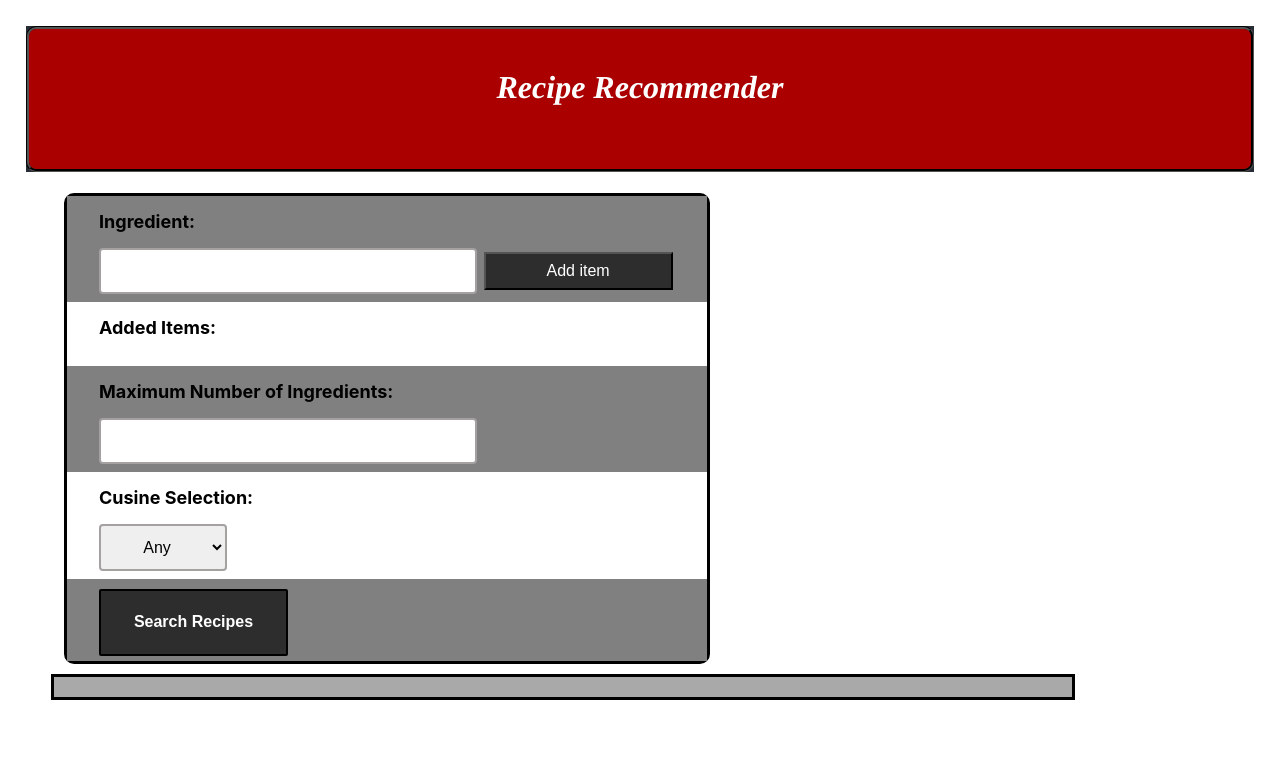
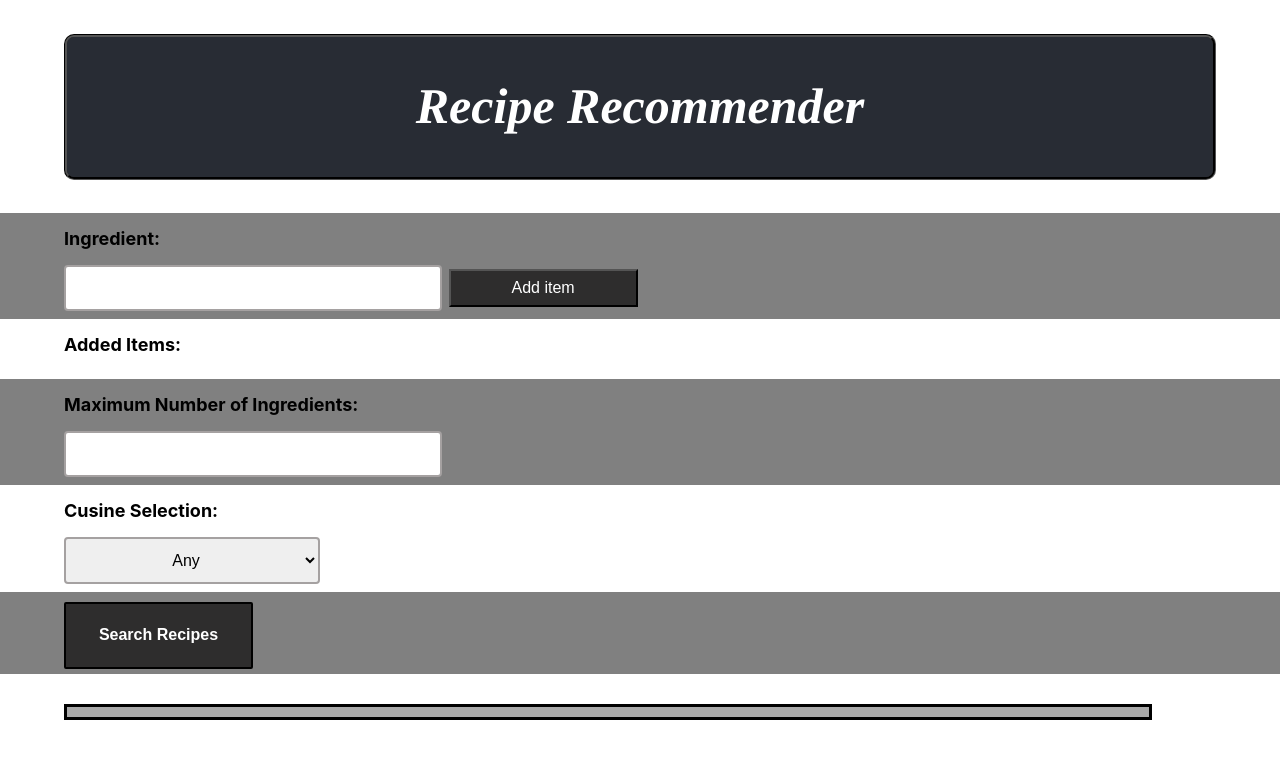
Before and after one commit to gokul-koganti/Recipe_Recommender, a React (Create React App) app in the folder frontend/: page / in a window 1280 px wide. Shown: the top 758 px of the page. Built offline with nearby package versions, Linux system fonts and the light colour scheme.

Commit message:
Update App.css
Made the file more readable. Made few changes in the styles and naming convention

```diff
--- a/frontend/src/App.css
+++ b/frontend/src/App.css
@@ -1,228 +1,240 @@
-.App {
-  text-align: center;
-}
+/* Styling for the head component */
+#head{
 
-.App-logo {
-  height: 40vmin;
-  pointer-events: none;
-}
+  background-color: #282c34;
 
-@media (prefers-reduced-motion: no-preference) {
-  .App-logo {
-    animation: App-logo-spin infinite 20s linear;
-  }
-}
+  height: 100px;
+  padding-top: 40px;
+  margin-left: 5%;
+  margin-right: 5%;
+  justify-content: center;
 
-.App-header {
-  background-color: #282c34;
-  min-height: 100vh;
-  display: flex;
-  flex-direction: column;
-  align-items: center;
-  justify-content: center;
-  font-size: calc(10px + 2vmin);
-  color: white;
-}
-
-.App-link {
-  color: #61dafb;
-}
-
-@keyframes App-logo-spin {
-  from {
-    transform: rotate(0deg);
-  }
-  to {
-    transform: rotate(360deg);
-  }
-}
-
-
-
-#head{
-  padding-top: 40px;
-  background-color: #AA0000;
-  color: white;
-  height: 100px;
-  justify-content: center;
-  margin-top : 0%;
   border-radius: 10px;
   border-color: black;
   border-style: groove;
   text-align: center;
+
+  color: white;
   font-family : 'Lucida Handwriting', Times, sans-serif;
   font-style: italic;
+  font-size: 50px;
+
+}
+
+/* Styling for the container that is carrying the input form */
+.formOutercontainer{
+  width : 50%;
+
+  margin-left : 5%;
+
+  border-radius : 10px;
+  border-color : black;
+  border-style : solid;
+
+}
+
+/* setting background color for in-form containers*/
+#FormContainer1, #FormContainer3,#FormContainer5 {
+
+  background-color : gray;
+
 }
 
 
-#head_container{
-  color: white;
-  background-color: #282c34;
-  margin-left: 2%;
-  margin-top: 2%;
-  margin-right: 2%;
+/* Styling for the side labels*/
+.sideLabel{
+
+  font-size : large;
+  font-weight : bold;
+
+  margin : 8px 0;
+  margin-left : 5%;
+  margin-top : 15px;
+
+  display : inline-block;
 }
 
-#FormContainer1, #FormContainer3,#FormContainer5 {
-  background-color: gray;
+/* styling for from inputs */
+input {
+  width : 10cm;
+  padding : 12px 20px;
+  margin : 8px 0;
+  margin-left: 5%;
+
+  box-sizing : border-box;
+  border: 2px solid rgb(165, 161, 161);
+  border-radius: 4px;
+
+  font-size: medium;
+
 }
 
+/* Styling for the list that is displayed after addItem button click */
+ul.addedIngredientList{
 
+  margin-left: 5%;
+  margin-bottom: 5%;
 
+  display: inline;
+  height: fit-content;
 
-
-.sideLabel{
-  font-size: large;
-  margin: 8px 0;
-  margin-left: 5%;
-  margin-top: 15px;
-  font-weight: bold;
-  display:inline-block;
 }
 
-input {
-  width: 10cm;
-  padding: 12px 20px;
-  margin: 8px 0;
-  box-sizing: border-box;
-  border: 2px solid rgb(165, 161, 161);
-  border-radius: 4px;
-  margin-left: 5%;
-  font-size: medium;
-}
-ul{
-  margin-left: 5%;
-  margin-bottom: 5%;
-  display: inline;
+/* Stylings to handle any list items in the entire page span*/
 
-  height: fit-content;
-}
 li{
 
   padding: 12px 20px;
+
   margin: 8px 0;
+  margin-left: 2%;
+
   box-sizing: border-box;
   background-color: azure;
   border: 2px solid rgb(165, 161, 161);
   border-radius: 4px;
-  margin-left: 2%;
+
   font-size: medium;
   display:inline-table;
 
 }
 
 
-li:hover.form_list{
+li:hover{
+
   background-color:#AA0000;
   color: white;
+
 }
 
+/* Styling for the search recipes button*/
 #submit{
+
   height: 2%;
+
   margin-left: 5%;
   margin-top: 10px;
   margin-bottom: 5px;
+
   border-radius: 2px;
   border-color: black;
   border-style: solid;
+
   text-align: center;
+
 }
 
+/* stylings for button in general */
 button{
+
   width: 5cm;
   height:1cm;
+
   font-size: medium;
+  color:white;
+
   margin-left: 5pt;
   margin-right: 5pt;
+
   background-color:rgb(46, 45, 45) ;
-  color:white;
+
 }
 
 button:hover{
+
   background-color:green;
-  color:white;
+
 }
 
+/* Styling for the cusine selection part */
 select{
+
   width: 20%;
+
   padding: 12px 20px;
   margin: 8px 0;
+  margin-left: 5%;
+
   box-sizing: border-box;
   border: 2px solid rgb(165, 161, 161);
   border-radius: 4px;
-  margin-left: 5%;
+
   font-size: medium;
   text-align: center;
 
 }
 
-.container{
-  width: 50%;
+
+/* styling for container that holds all the recipes*/
+#resultOuterContainer{
+  width: 85%;
+
   margin-left: 5%;
-  border-radius: 10px;
+  margin-top: 30px;
+
+  padding-left: 5px;
+  padding-right: 5px;
+  padding-top: 5px;
+  padding-bottom: 5px;
+
   border-color: black;
-  border-style:solid;
+  border-style: solid;
+  background-color: darkgrey;
 
 }
 
 
 
+/* styling for container that holds individual recipe item*/
+#resultContainer{
 
-img{
-  margin-top: 20px;
-  margin-left: 20%;
-  width: 150px;
-  height:150px;
-  margin-bottom: 20px;
-}
+  height: fit-content;
 
-#resultContainer{
-  margin-top: 20px;
-  margin-left: 10%;
-  margin-right: 5%;
-  margin-bottom: 20px;
-  border-radius: 15px;
   border-style:groove;
   border-color: whitesmoke;
+  border-width: 10px;
+
   background-color:#282c34;
-  width: fitcontent;
-  padding-left: 5%;
+  color: aliceblue;
+
   padding-right: 2%;
+  padding-left: 2%;
+  padding-bottom: 2%;
   padding-top: 2%;
-  padding-bottom: 2%;
-  color: aliceblue;
 
 }
 
-#resultOuterContainer{
-  margin-left: 4%;
-  margin-right: 4%;
-  margin-top: 10px;
-  padding-left: 10px;
-  padding-right: 10px;
-  padding-top: 10px;
-  padding-bottom: 10px;
-  border-color: black;
+/* Styling for the image in the results*/
+img{
+
+  margin-top: 20px;
+  margin-left: 5%;
+  margin-bottom: 20px;
+
+  width: 200px;
+  height:200px;
+
+  border-color:cornflowerblue;
   border-style: solid;
-  background-color: darkgrey;
-  width: 80%;
+
 }
 
-li.recipe_ingredients{
+/* Styling for the list that holds recipe ingredients*/
+ul.result_ingredients{
 
+  display:flow-root;
 
-  box-sizing: border-box;
+}
+
+/* Styling for the individial list items in recipe ingredient list*/
+li.recipe_ingredient_item{
+
   background-color: whitesmoke;
   color: black;
+
   border: 2px solid rgb(165, 161, 161);
   border-radius: 4px;
-  margin-left: 2%;
+
   font-size: medium;
-  display:inline-block;
+
 }
-
-ul#result_unordered{
-
-  padding-right: 5%;
-  height: fit-content;
-}
```
